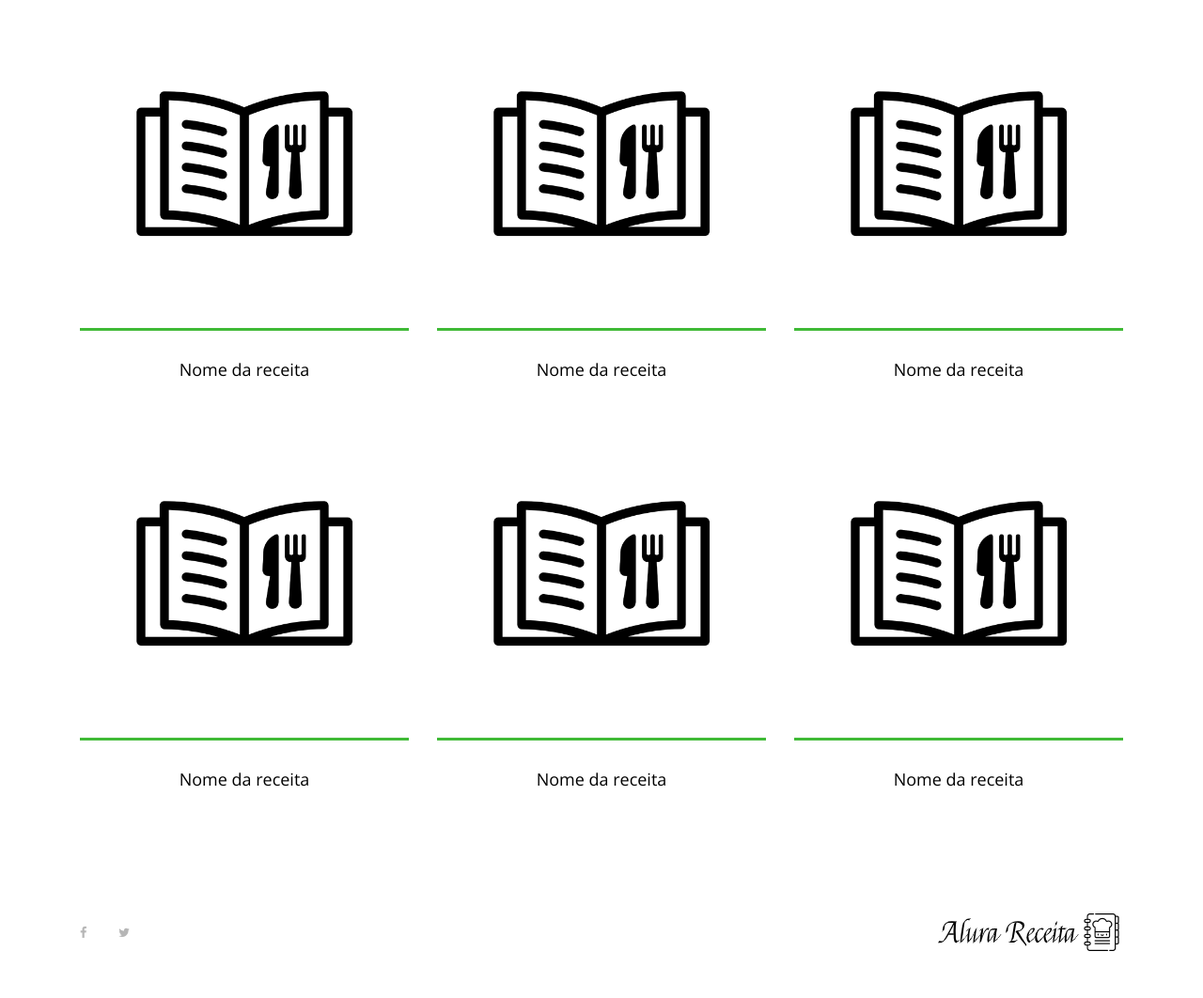
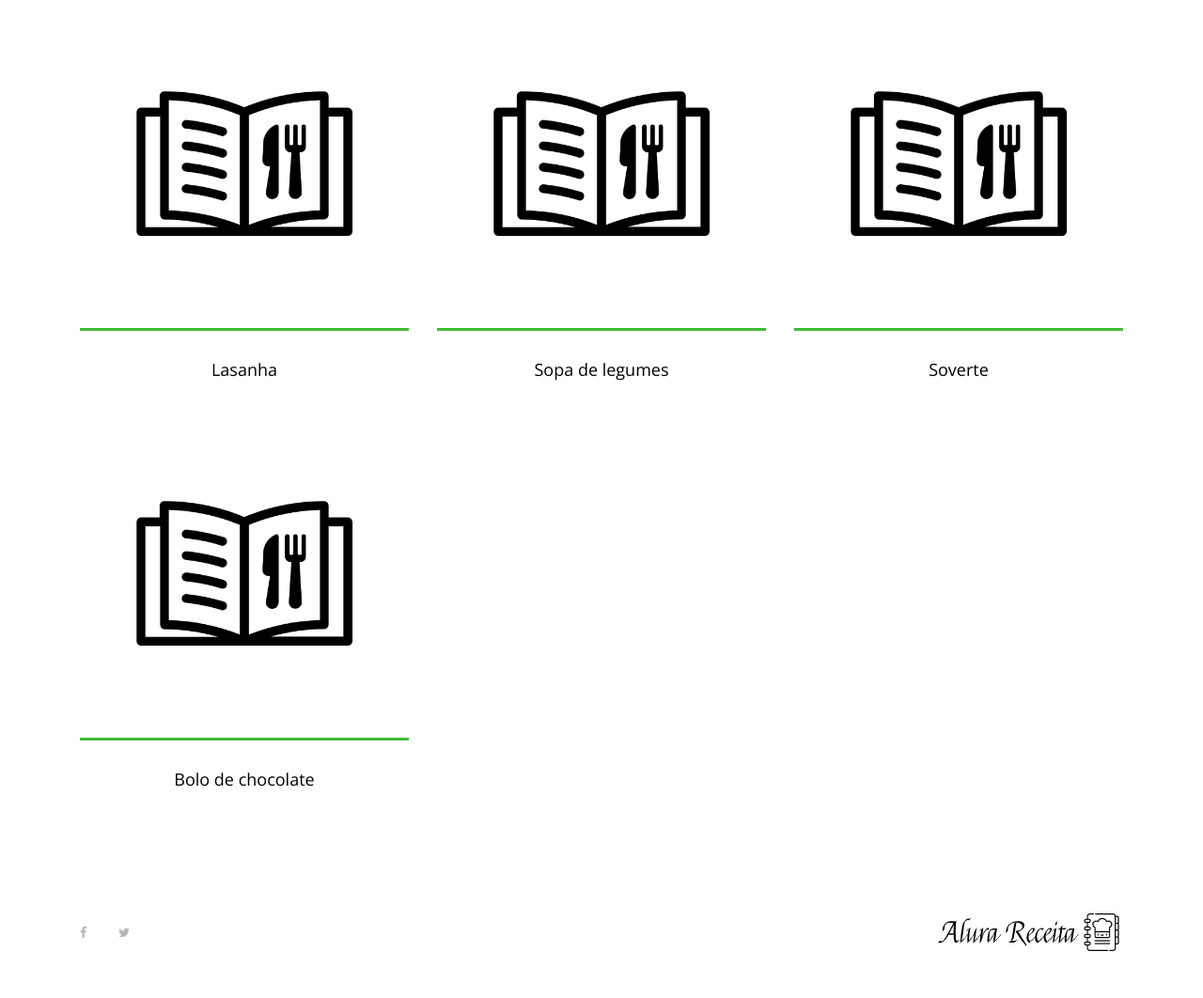
Before and after one commit to danilovbarbosa/app-receitas, a Django app: page / in a window 1280 px wide. Shown: the part 196-1258 px from the top of the page at 94% size. Run offline with Django 3.2, Linux system fonts and the light colour scheme; some libraries are stand-ins or nearby versions.

Commit message:
Defined new operation for view index and modified template index for suport.

```diff
--- a/receitas/templates/index.html
+++ b/receitas/templates/index.html
@@ -32,77 +32,21 @@
     <section class="best-receipe-area">
         <div class="container">
             <div class="row">
+
+                {% for chave, nome_receita in nome_das_receitas.items %}
                 <!-- Single Best Receipe Area -->
                 <div class="col-12 col-sm-6 col-lg-4">
                     <div class="single-best-receipe-area mb-30">
                         <img src="{% static 'img/bg-img/foto_receita.png' %}" alt="">
                         <div class="receipe-content">
                             <a href="{% url 'receita' %}">
-                                <h5>Nome da receita</h5>
+                                <h5>{{ nome_receita }}</h5>
                             </a>
                         </div>
                     </div>
-                </div>
+                </div><!-- Single Best Receipe Area -->
+                {% endfor %}
 
-                <!-- Single Best Receipe Area -->
-                <div class="col-12 col-sm-6 col-lg-4">
-                    <div class="single-best-receipe-area mb-30">
-                        <img src="{% static 'img/bg-img/foto_receita.png' %}" alt="">
-                        <div class="receipe-content">
-                            <a href="{% url 'receita' %}">
-                                <h5>Nome da receita</h5>
-                            </a>
-                        </div>
-                    </div>
-                </div>
-
-                <!-- Single Best Receipe Area -->
-                <div class="col-12 col-sm-6 col-lg-4">
-                    <div class="single-best-receipe-area mb-30">
-                        <img src="{% static 'img/bg-img/foto_receita.png' %}" alt="">
-                        <div class="receipe-content">
-                            <a href="{% url 'receita' %}">
-                                <h5>Nome da receita</h5>
-                            </a>
-                        </div>
-                    </div>
-                </div>
-
-                <!-- Single Best Receipe Area -->
-                <div class="col-12 col-sm-6 col-lg-4">
-                    <div class="single-best-receipe-area mb-30">
-                        <img src="{% static 'img/bg-img/foto_receita.png' %}" alt="">
-                        <div class="receipe-content">
-                            <a href="{% url 'receita' %}">
-                                <h5>Nome da receita</h5>
-                            </a>
-                        </div>
-                    </div>
-                </div>
-
-                <!-- Single Best Receipe Area -->
-                <div class="col-12 col-sm-6 col-lg-4">
-                    <div class="single-best-receipe-area mb-30">
-                        <img src="{% static 'img/bg-img/foto_receita.png' %}" alt="">
-                        <div class="receipe-content">
-                            <a href="{% url 'receita' %}">
-                                <h5>Nome da receita</h5>
-                            </a>
-                        </div>
-                    </div>
-                </div>
-
-                <!-- Single Best Receipe Area -->
-                <div class="col-12 col-sm-6 col-lg-4">
-                    <div class="single-best-receipe-area mb-30">
-                        <img src="{% static 'img/bg-img/foto_receita.png' %}" alt="">
-                        <div class="receipe-content">
-                            <a href="{% url 'receita' %}">
-                                <h5>Nome da receita</h5>
-                            </a>
-                        </div>
-                    </div>
-                </div>
             </div>
         </div>
     </section>
--- a/receitas/views.py
+++ b/receitas/views.py
@@ -1,7 +1,17 @@
 from django.shortcuts import render
 
 def index(request):
-    return render(request, 'index.html')
+    receitas: dict = {
+        1: 'Lasanha',
+        2: 'Sopa de legumes',
+        3: 'Soverte',
+        4: 'Bolo de chocolate',
+    }
+    context: dict = {
+        'nome_das_receitas': receitas,
+    }
+
+    return render(request, 'index.html', context=context)
 
 
 def receita(request):
```
